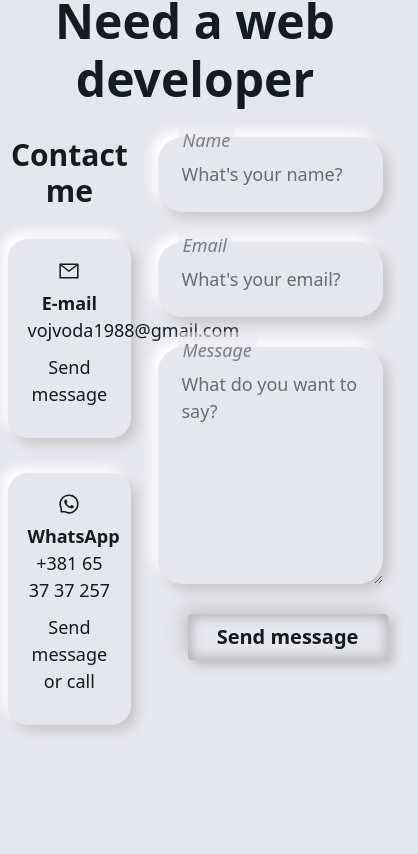
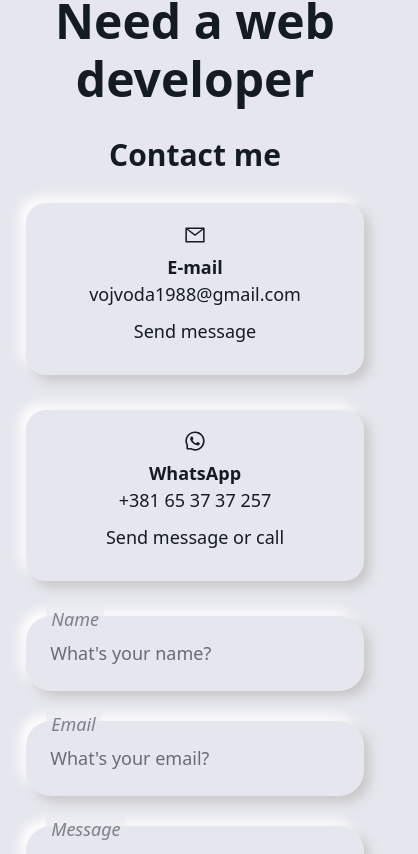
Before and after one commit to MiIos1988/Portfolio-react, a React (Create React App) app: page / in a window 390 px wide. Shown: the part 4346-5200 px from the top of the page, 418 px wide, since content can reach past the window. Before the commit the page ends 5106 px from the top, so only its background shows below. Built offline with nearby package versions, Linux system fonts and the light colour scheme.

Commit message:
Add stily in black mode

```diff
--- a/src/components/ContactComponent/ContactComponent.jsx
+++ b/src/components/ContactComponent/ContactComponent.jsx
@@ -7,7 +7,7 @@ const ContactComponent = () => {
     return(
         <section className="container contact">
             <h2>Need a web developer</h2>
-            <article className = "d-flex justify-content-between">
+            <article className = "d-flex justify-content-between contactDiv">
                 <div className = "contactField">
                     <h3>Contact me</h3>
                     <a href="mailto:vojvoda1988@gmail.com" target="_blank">
--- a/src/components/ContactComponent/contact.scss
+++ b/src/components/ContactComponent/contact.scss
@@ -1,44 +1,46 @@
-.contact{
+.contact {
   text-align: center;
-    h2{
+  h2 {
     font-size: 4.8rem;
     font-weight: 700;
     margin-top: 8rem;
     margin-bottom: 3rem !important;
   }
 
-    .contactField{
+  .contactField {
     width: 33%;
-        h3{
+    h3 {
       font-size: 3rem;
       font-weight: 700;
       margin-bottom: 3rem !important;
+      color: var(--text-color-hello) !important;
     }
     a {
       text-decoration: none;
       color: inherit;
     }
 
-        div{
+    div {
       padding: 2rem;
       font-size: 1.8rem;
       border-radius: 20px;
       margin-bottom: 3.5rem;
-            box-shadow: 6px 6px 12px var(--shadow-one), -6px -6px 12px var(--shadow-two) !important;
+      box-shadow: 6px 6px 12px var(--shadow-one),
+        -6px -6px 12px var(--shadow-two) !important;
 
-            span{
+      span {
         font-weight: bold;
       }
-            svg{
+      svg {
         font-size: 3rem;
         padding-bottom: 8px;
       }
     }
   }
-    .formField{
+  .formField {
     width: 60%;
     font-size: 1.8rem;
-        input{
+    input {
       border: none !important;
       border-radius: 25px;
       // border: 1px solid black;
@@ -46,39 +48,42 @@
       font-size: 1.8rem;
       padding: 2.4rem;
       margin-bottom: 3rem;
-            box-shadow: 6px 6px 12px var(--shadow-one), -6px -6px 12px var(--shadow-two) !important;
-            color:var(--text-color);
-            &::placeholder{
-                color:var(--text-color);
-                opacity: .6;
+      box-shadow: 6px 6px 12px var(--shadow-one),
+        -6px -6px 12px var(--shadow-two) !important;
+      color: var(--text-color);
+      &::placeholder {
+        color: var(--text-color);
+        opacity: 0.6;
       }
     }
-        textarea{
+    textarea {
       border: none !important;
       // border: 1px solid black;
       border-radius: 25px;
       padding: 2.4rem;
       font-size: 1.8rem;
       background-color: inherit;
-            box-shadow: 6px 6px 12px var(--shadow-one), -6px -6px 12px var(--shadow-two) !important;
-            color:var(--text-color);
-            &::placeholder{
-                color:var(--text-color);
-                opacity: .6;
+      box-shadow: 6px 6px 12px var(--shadow-one),
+        -6px -6px 12px var(--shadow-two) !important;
+      color: var(--text-color);
+      &::placeholder {
+        color: var(--text-color);
+        opacity: 0.6;
       }
     }
-        .labName, .labEmail, .labMsg{
+    .labName,
+    .labEmail,
+    .labMsg {
       background-color: var(--background-color);
       font-style: italic;
       position: absolute;
       top: -15px;
       left: 20px;
-            opacity: .5;
-
+      opacity: 0.5;
     }
-        .btn{
+    .btn {
       font-weight: 600;
-    color: var(--text-color) !important;
+      color: var(--text-color-hello) !important;
       background-color: var(--background-color) !important;
       font-size: 2rem;
       padding: 0.8rem 2rem !important;
@@ -96,5 +101,14 @@
       }
     }
   }
+}
+@media (max-width: 768px) {
+  .contactDiv {
+    flex-direction: column;
 
+    .contactField, .formField  {
+      width: 90% !important;
+      margin: auto;
     }
+  }
+}
--- a/src/components/ProjectComponent/projectSection.scss
+++ b/src/components/ProjectComponent/projectSection.scss
@@ -26,6 +26,7 @@
       font-size: 3.2rem;
       font-weight: 700;
       margin: 1rem 0;
+      color: var(--text-color-hello) !important;
     }
 
     .desc {
--- a/src/components/SkillsComponent/skills.scss
+++ b/src/components/SkillsComponent/skills.scss
@@ -43,6 +43,7 @@
 
     .title {
       text-align: center;
+      color: var(--text-color-hello) !important;
 
       p {
         padding: 0;
```
Lines whose indentation alone changed are shown as unchanged.
